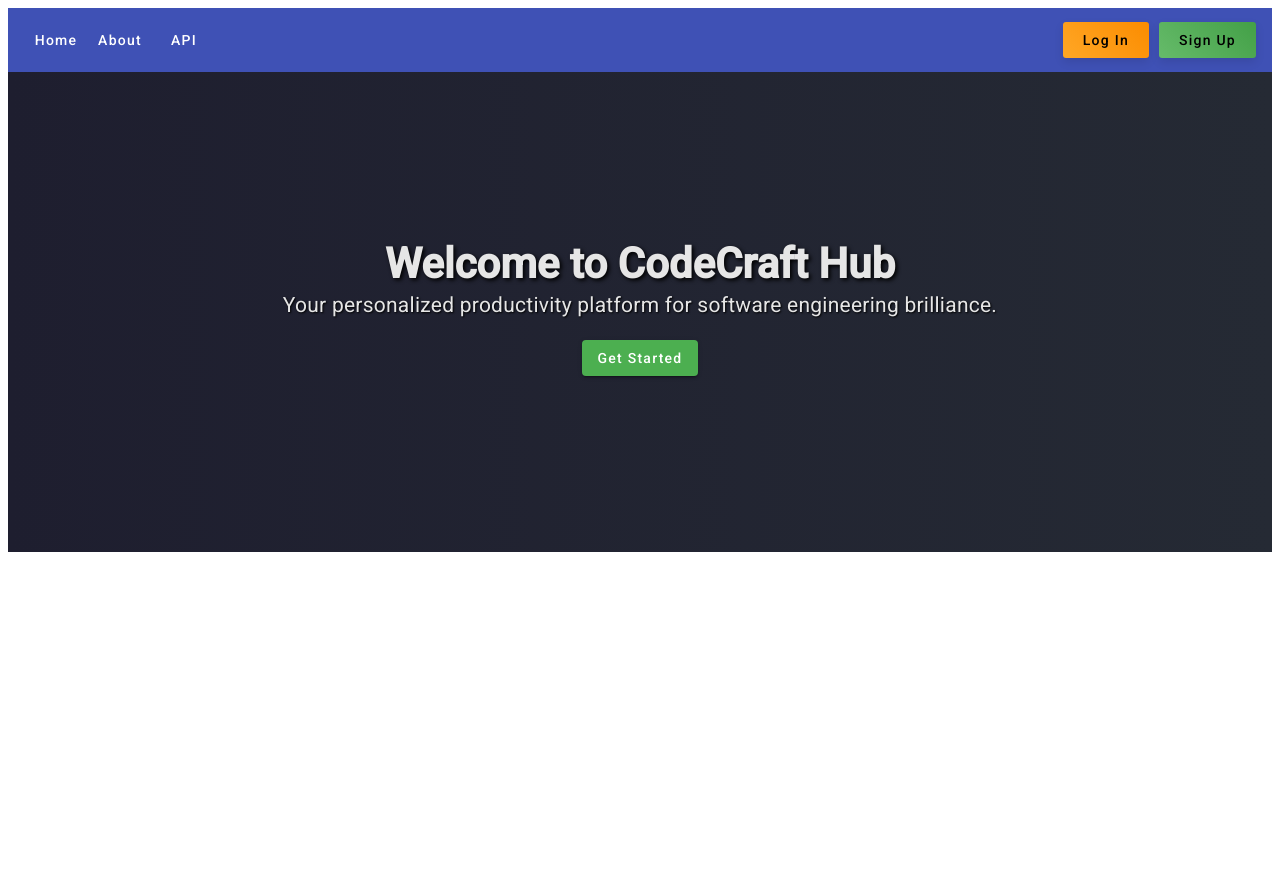
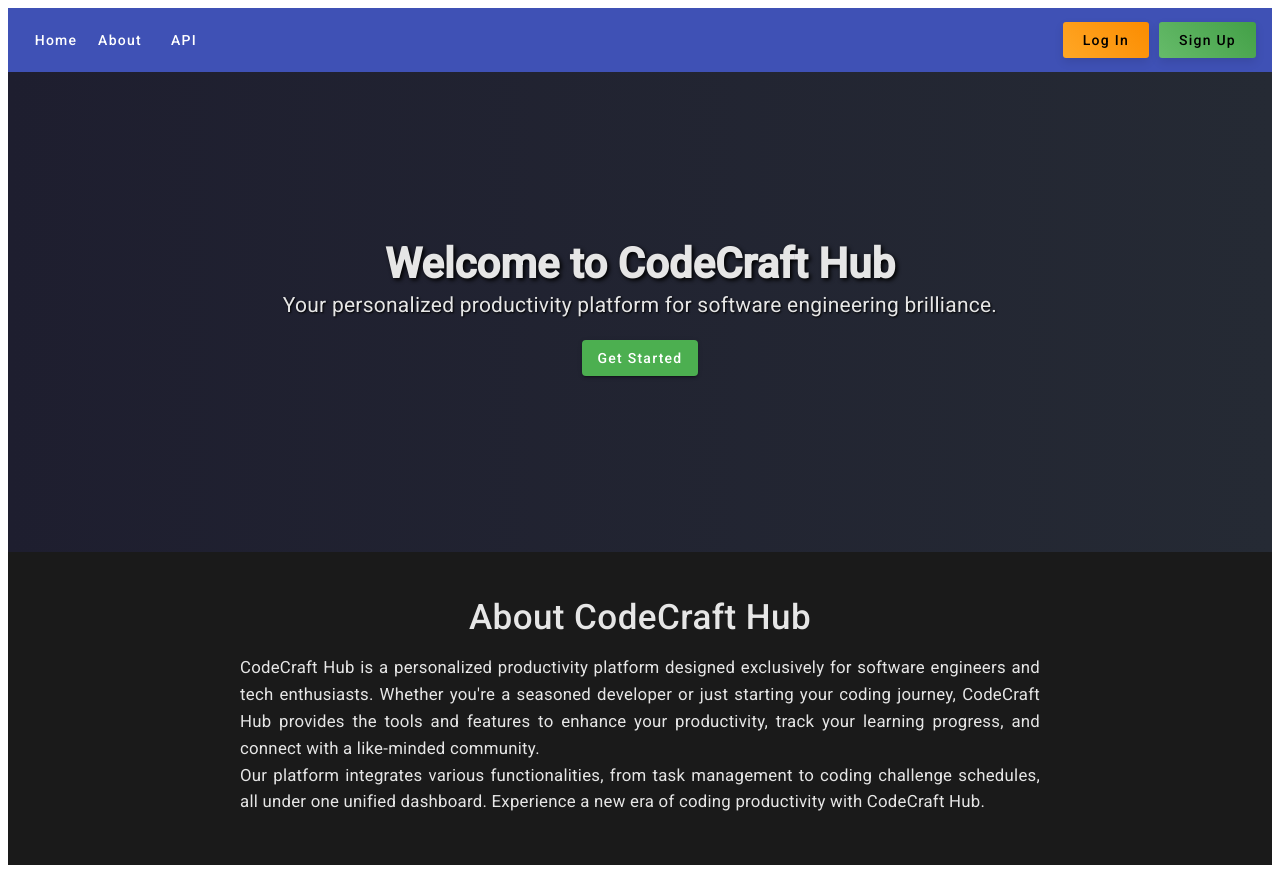
Before and after one commit to anantraghuvanshi/CodeCraft-Hub, an Angular app in the folder hub-frontend/: page /landing-page in a window 1280 px wide. Before the commit the page ends 800 px from the top, so only its background shows below. Built offline with nearby package versions, Linux system fonts and the light colour scheme; no server answers.

Commit message:
file update

```diff
--- a/hub-frontend/src/app/landing-page/landing-page.component.css
+++ b/hub-frontend/src/app/landing-page/landing-page.component.css
@@ -74,3 +74,25 @@ button[color="accent"]:hover {
     transform: scale(1.05);
     background-color: #45a047;
 }
+
+/* ---- About Sections ---- */
+
+.about-section {
+    padding: 50px 0;
+    background-color: #1a1a1a;
+    color: #e6e6e6;
+}
+
+.about-section h2 {
+    font-size: 2.5em;
+    margin-bottom: 20px;
+    text-align: center;
+}
+
+.about-section p {
+    font-size: 1.2em;
+    line-height: 1.6;
+    max-width: 800px;
+    margin: 0 auto;
+    text-align: justify;
+}
--- a/hub-frontend/src/app/landing-page/landing-page.component.html
+++ b/hub-frontend/src/app/landing-page/landing-page.component.html
@@ -9,6 +9,7 @@
   <button mat-raised-button class="signup-btn">Sign Up</button>
 </mat-toolbar>
 
+<!---- Hero Section ---->
 <section id="hero" class="hero-section">
   <div class="container">
     <h1>Welcome to CodeCraft Hub</h1>
@@ -21,3 +22,23 @@
     </button>
   </div>
 </section>
+
+<!---- About Section ---->
+
+<section id="about" class="about-section">
+  <div class="container">
+    <h2>About CodeCraft Hub</h2>
+    <p>
+      CodeCraft Hub is a personalized productivity platform designed exclusively
+      for software engineers and tech enthusiasts. Whether you're a seasoned
+      developer or just starting your coding journey, CodeCraft Hub provides the
+      tools and features to enhance your productivity, track your learning
+      progress, and connect with a like-minded community.
+    </p>
+    <p>
+      Our platform integrates various functionalities, from task management to
+      coding challenge schedules, all under one unified dashboard. Experience a
+      new era of coding productivity with CodeCraft Hub.
+    </p>
+  </div>
+</section>
```
